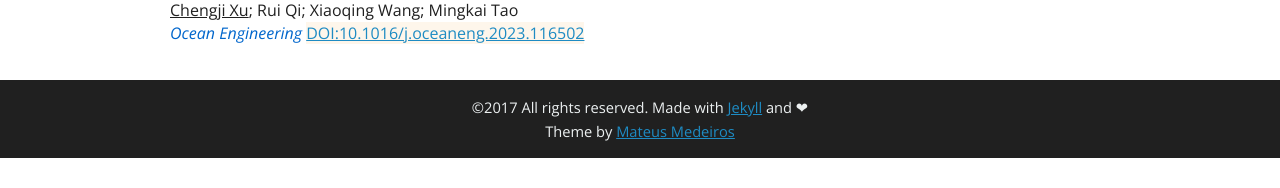
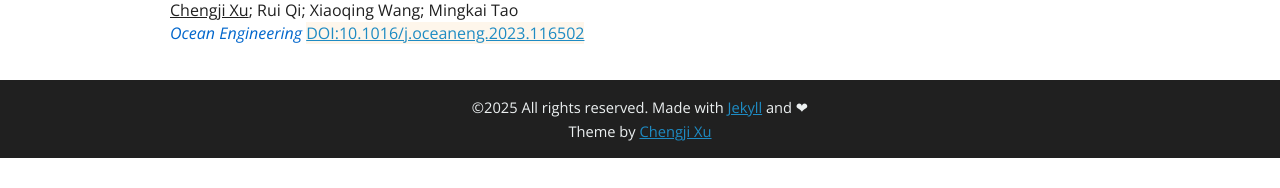
Before and after one commit to libzzluo/libzzluo.github.io, a Jekyll site: the page built from index.html, in a window 1280 px wide. Shown: the part 709-897 px from the top of the page. Built offline with Jekyll 4.4.1, drawn with Linux system fonts in a browser that asks for light colours.

Commit message:
Update footer.html

```diff
--- a/_includes/footer.html
+++ b/_includes/footer.html
@@ -1,6 +1,6 @@
 <footer class="footer">
-	<p> ©2017 All rights reserved. Made with <a aria-label="Jekyll" href="http://jekyllrb.com" target="_blank" title="Made with Jekyll">Jekyll</a> and <span aria-label="Love">❤</span></p>
-    <p>Theme by <a aria-label="Theme author" href="http://mateussmedeiros.github.io/" target="_blank" title="Made with Jekyll">Mateus Medeiros</a></p>
+	<p> ©2025 All rights reserved. Made with <a aria-label="Jekyll" href="http://jekyllrb.com" target="_blank" title="Made with Jekyll">Jekyll</a> and <span aria-label="Love">❤</span></p>
+    <p>Theme by <a aria-label="Theme author" href="https://libzzluo.github.io/" target="_blank" title="Made with Jekyll">Chengji Xu</a></p>
 </footer>
 
 <script src="/assets/components/jquery/dist/jquery.min.js"></script>
```
